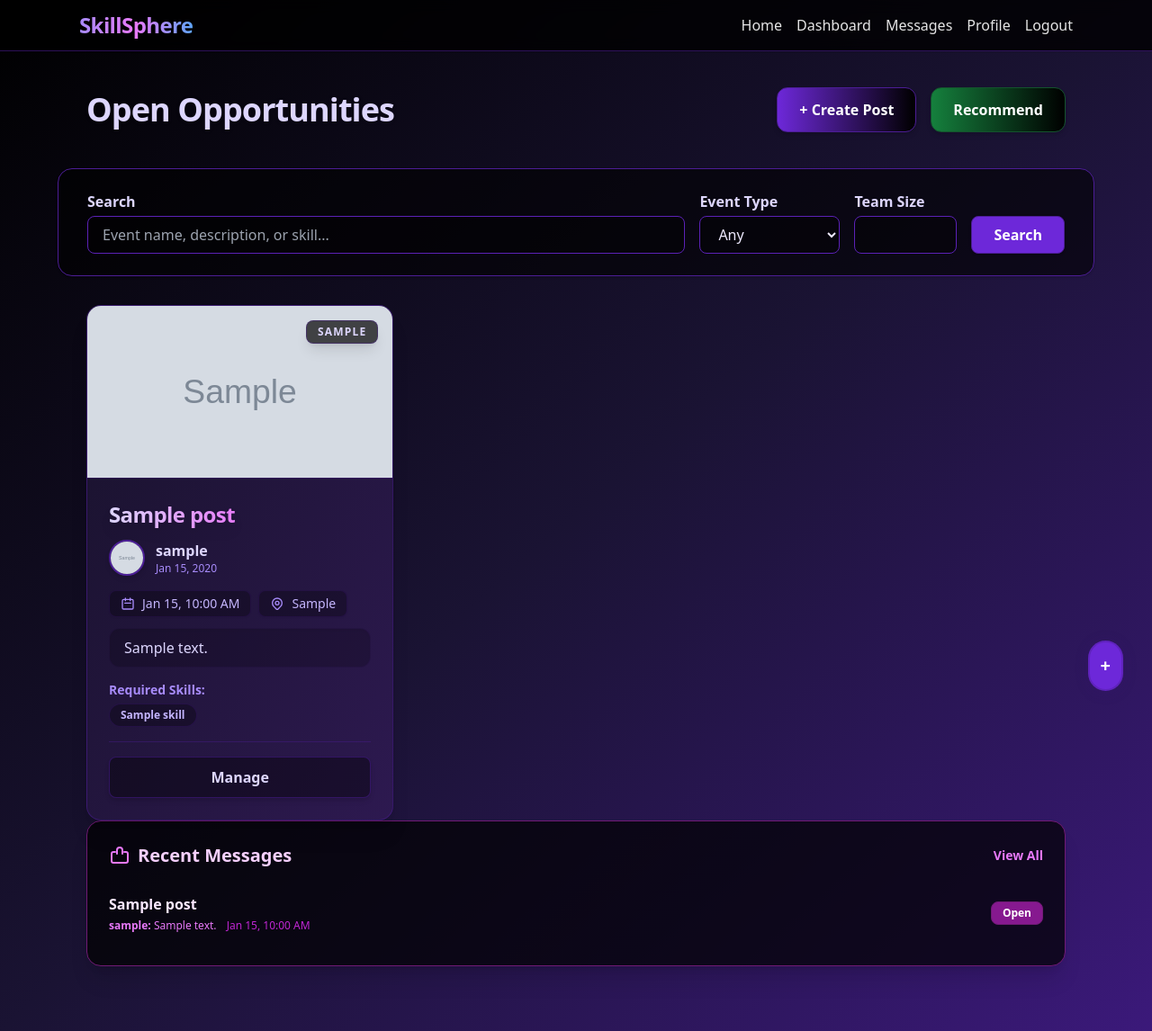
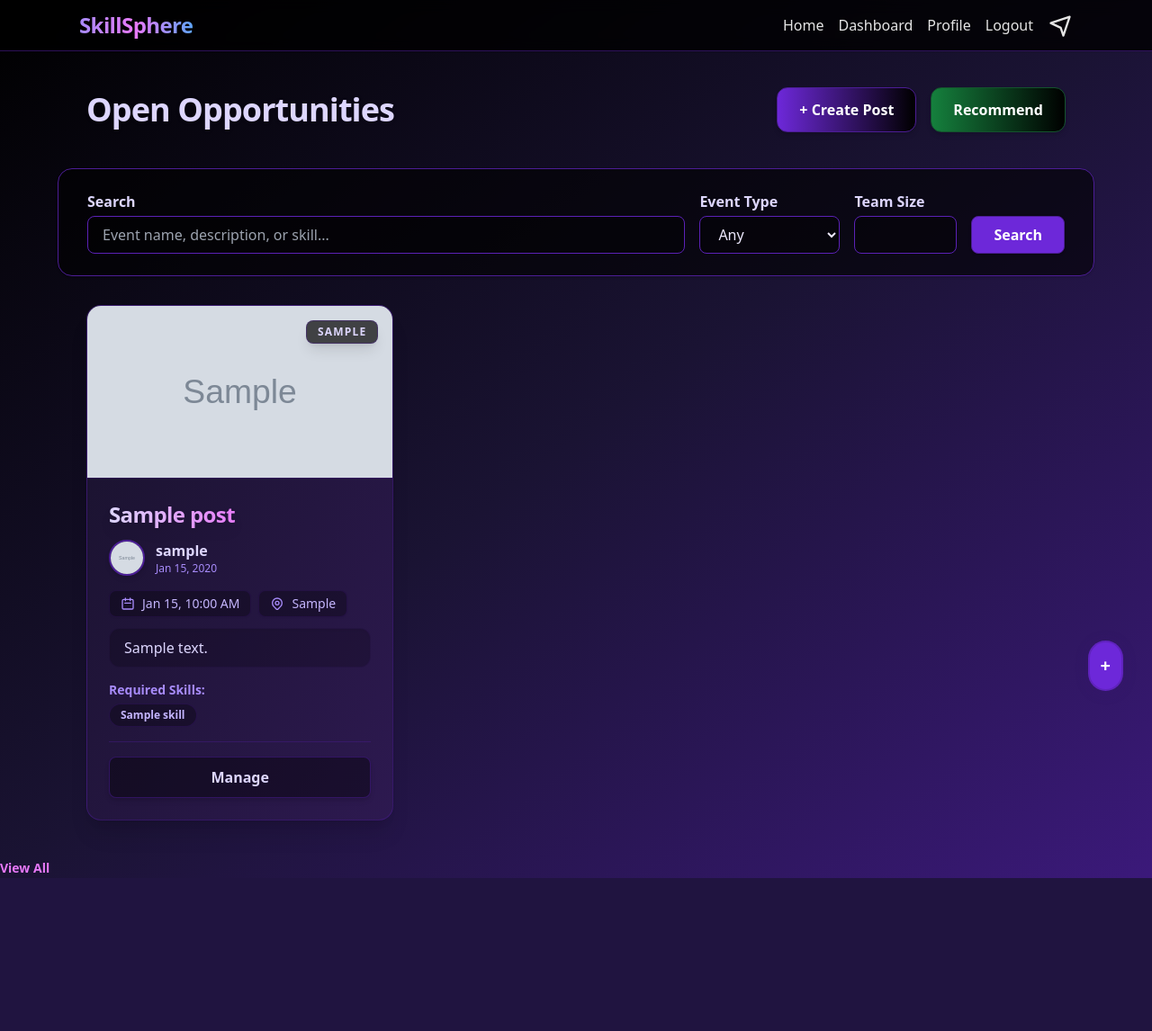
Before and after one commit to GOWTHAMK-byte/skillsphere, a Flask app: page / in a window 1280 px wide. Shown: the whole page at 90% size. After the commit the page ends 976 px from the top, so only its background shows below. Run offline with Flask 3, Linux system fonts and the light colour scheme; a user stored in the database is signed in; tables that the repository leaves empty hold one stand-in row (values such as "Sample post"); grey boxes marked "Sample" are stand-in pictures; some libraries are stand-ins or nearby versions.

Commit message:
changed button

```diff
--- a/app/templates/base.html
+++ b/app/templates/base.html
@@ -27,8 +27,9 @@
                 <a href="{{ url_for('index') }}" class="text-neutral-200 hover:text-fuchsia-400 font-medium transition">Home</a>
                 <a href="{{ url_for('dashboard') }}" class="text-neutral-200 hover:text-fuchsia-400 font-medium transition">Dashboard</a>
                 {% if not current_user.is_anonymous %}
-                <a href="{{ url_for('messages') }}" id="messages-tab" class="text-neutral-200 hover:text-fuchsia-400 font-medium transition relative">
-                    Messages
+                <a href="{{ url_for('messages') }}" id="messages-tab" class="text-neutral-200 hover:text-fuchsia-400 font-medium transition relative flex items-center justify-center ml-4" title="Messages" style="order:99;">
+                    <!-- Instagram-style paper plane icon -->
+                    <svg xmlns="http://www.w3.org/2000/svg" class="h-7 w-7" fill="none" viewBox="0 0 24 24" stroke="currentColor"><path stroke-linecap="round" stroke-linejoin="round" stroke-width="2" d="M3 10l18-6-6 18-2.5-7.5L3 10z" /></svg>
                     <span id="messages-badge" class="hidden absolute -top-2 -right-3 bg-fuchsia-600 text-white text-xs rounded-full px-2 py-0.5 font-bold"></span>
                 </a>
                 {% endif %}
@@ -64,11 +65,46 @@
     <a href="{{ url_for('create_post') }}" class="fixed bottom-8 right-8 z-50 bg-violet-700 hover:bg-violet-800 text-white rounded-full shadow-lg p-3 flex items-center justify-center text-xl font-bold transition-all border-2 border-violet-900/40" title="Create Post" style="box-shadow: 0 2px 16px 0 rgba(60,20,120,0.15);">
         +
     </a>
+            <a href="{{ url_for('messages') }}" class="text-fuchsia-400 hover:underline text-sm font-semibold">View All</a>
+        </div>
+    </div>
     {% endif %}
     {% block scripts %}
     <script src="https://cdn.socket.io/4.7.5/socket.io.min.js"></script>
     <script>
     {% if current_user.is_authenticated %}
+    // Floating messages panel logic
+    const openMessagesBtn = document.getElementById('open-messages-panel');
+    const closeMessagesBtn = document.getElementById('close-messages-panel');
+    const messagesPanel = document.getElementById('messages-panel');
+    const messagesPanelContent = document.getElementById('messages-panel-content');
+    if (openMessagesBtn && closeMessagesBtn && messagesPanel && messagesPanelContent) {
+        openMessagesBtn.addEventListener('click', function() {
+            messagesPanel.classList.remove('hidden');
+            // Fetch messages summary via AJAX (expects ?json=1 to return chat_data as JSON)
+            fetch("{{ url_for('messages') }}?json=1").then(r => r.json()).then(data => {
+                if (data.chat_data && data.chat_data.length > 0) {
+                    messagesPanelContent.innerHTML = data.chat_data.map(chat => `
+                        <div class='flex items-center gap-4 py-4 px-6 hover:bg-black/40 transition rounded-xl'>
+                            <div class='flex-1 min-w-0'>
+                                <a href='${chat.url}' class='block font-bold text-base text-fuchsia-100 hover:underline'>${chat.event_name}</a>
+                                <div class='text-xs text-fuchsia-400 mt-1 truncate'>
+                                    ${chat.latest_msg ? `<span class='font-semibold'>${chat.latest_msg.sender}:</span> ${chat.latest_msg.content.substring(0, 40)}${chat.latest_msg.content.length > 40 ? '...' : ''} <span class='ml-2 text-fuchsia-600'>${chat.latest_msg.timestamp}</span>` : `<span class='italic text-fuchsia-700'>No messages yet</span>`}
+                                </div>
+                            </div>
+                            ${chat.unread_count > 0 ? `<span class='ml-2 bg-fuchsia-600 text-white text-xs rounded-full px-3 py-1 font-bold'>${chat.unread_count}</span>` : ''}
+                            <a href='${chat.url}' class='ml-4 bg-violet-800 hover:bg-violet-900 text-white px-4 py-2 rounded-lg text-xs font-semibold border border-violet-900'>Open Chat</a>
+                        </div>
+                    `).join('');
+                } else {
+                    messagesPanelContent.innerHTML = `<div class='bg-black/70 border border-violet-900 rounded-xl p-8 text-center'><p class='text-violet-400'>You have no team chats yet.</p></div>`;
+                }
+            });
+        });
+        closeMessagesBtn.addEventListener('click', function() {
+            messagesPanel.classList.add('hidden');
+        });
+    }
     // Real-time unread badge logic
     const userId = {{ current_user.id }};
     let currentChatPostId = null;
--- a/app/templates/index.html
+++ b/app/templates/index.html
@@ -90,49 +90,5 @@
         </div>
     {% endif %}
 
-    <!-- Messages Panel for logged-in users -->
-    {% if current_user.is_authenticated %}
-    <div class="mb-8 px-8">
-        <div class="bg-black/70 border border-fuchsia-900 rounded-2xl p-6 shadow-xl">
-            <div class="flex items-center justify-between mb-4">
-                <h2 class="text-xl font-bold text-fuchsia-200 flex items-center gap-2">
-                    <svg class="h-6 w-6 text-fuchsia-400" fill="none" viewBox="0 0 24 24" stroke="currentColor"><path stroke-linecap="round" stroke-linejoin="round" stroke-width="2" d="M17 8h2a2 2 0 012 2v8a2 2 0 01-2 2H5a2 2 0 01-2-2v-8a2 2 0 012-2h2M15 10V6a3 3 0 00-6 0v4" /></svg>
-                    Recent Messages
-                </h2>
-                <a href="{{ url_for('messages') }}" class="text-fuchsia-400 hover:underline text-sm font-semibold">View All</a>
-            </div>
-            {% if messages_summary %}
-            <ul class="divide-y divide-fuchsia-900/60">
-                {% for chat in messages_summary %}
-                <li class="flex items-center gap-4 py-3">
-                    <div class="flex-1 min-w-0">
-                        <a href="{{ url_for('chat', post_id=chat.post.id) }}" class="block font-bold text-base text-fuchsia-100 hover:underline">
-                            {{ chat.post.event_name }}
-                        </a>
-                        <div class="text-xs text-fuchsia-400 mt-1 truncate">
-                            {% if chat.latest_msg %}
-                                <span class="font-semibold">{{ chat.latest_msg.sender.username }}:</span>
-                                {{ chat.latest_msg.content[:40] }}{% if chat.latest_msg.content|length > 40 %}...{% endif %}
-                                <span class="ml-2 text-fuchsia-600">{{ chat.latest_msg.timestamp.strftime('%b %d, %I:%M %p') }}</span>
-                            {% else %}
-                                <span class="italic text-fuchsia-700">No messages yet</span>
-                            {% endif %}
-                        </div>
-                    </div>
-                    {% if chat.unread_count > 0 %}
-                    <span class="ml-2 bg-fuchsia-600 text-white text-xs rounded-full px-3 py-1 font-bold">{{ chat.unread_count }}</span>
-                    {% endif %}
-                    <a href="{{ url_for('chat', post_id=chat.post.id) }}" class="ml-2 bg-fuchsia-800 hover:bg-fuchsia-900 text-white px-3 py-1 rounded-lg text-xs font-semibold border border-fuchsia-900">Open</a>
-                </li>
-                {% endfor %}
-            </ul>
-            {% else %}
-            <div class="text-center text-fuchsia-400 py-6">
-                <span class="italic">You have no team chats yet.</span>
-            </div>
-            {% endif %}
-        </div>
-    </div>
-    {% endif %}
 </div>
 {% endblock %}
```
